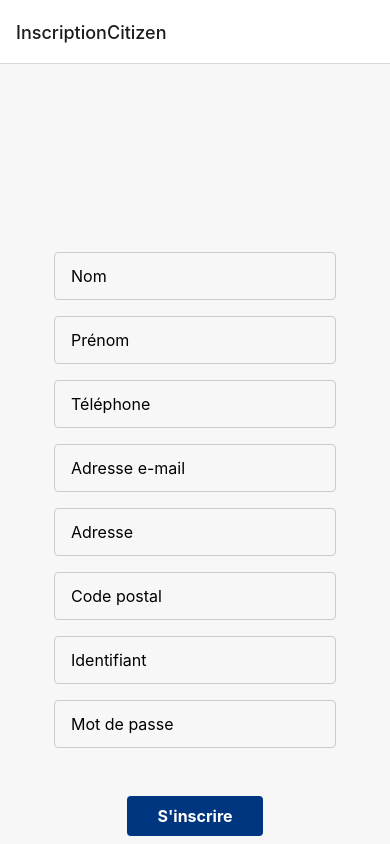
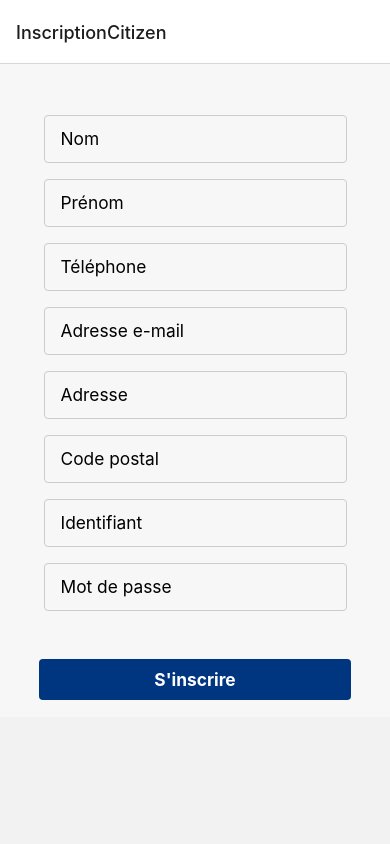
Before and after one commit to Tolza87/ReMobile, a React Native app: screen /InscriptionCitizen in a window 390 px wide. Built offline with nearby package versions, Linux system fonts and the light colour scheme.

Commit message:
ajout restriction

```diff
--- a/App.js
+++ b/App.js
@@ -1,12 +1,9 @@
-import { Text, SafeAreaView, StyleSheet, View } from "react-native";
 import {NavigationContainer} from '@react-navigation/native';
 import {createNativeStackNavigator} from '@react-navigation/native-stack';
-import Page1 from "./components/Page1";
-import InscriptionCitizen from "./components/InscriptionCitizen";
+import InscriptionCitizen from "./components/incription/InscriptionCitizen";
 
 const Stack = createNativeStackNavigator();
 export default function App() {
-
 
   return (
     <NavigationContainer>
--- a/components/InscriptionCitizen.js
+++ b/components/incription/InscriptionCitizen.js
@@ -1,6 +1,5 @@
 import React, { useState } from 'react';
 import {
-  StyleSheet,
   Text,
   View,
   TextInput,
@@ -8,6 +7,8 @@ import {
   KeyboardAvoidingView,
   Platform,
 } from 'react-native';
+
+import { styles } from './inscription_main';
 
 export default function RegistrationScreen() {
   const [name, setName] = useState('');
@@ -17,6 +18,18 @@ export default function RegistrationScreen() {
   const [postalCode, setPostalCode] = useState('');
   const [username, setUsername] = useState('');
   const [password, setPassword] = useState('');
+
+  const formatPhoneNumber = (text) => {
+    const cleanedText = text.replace(/\D/g, '');
+    const formattedText = cleanedText.replace(/(\d{2})(?=\d)/g, '$1 ');
+    const limitedText = formattedText.slice(0, 14);
+    setPhone(limitedText);
+  };
+
+  const validateEmail = (text) => {
+    const emailPattern = /^[^\s@]+@[^\s@]+\.[^\s@]+$/;
+    return emailPattern.test(text);
+  };
 
   const handleRegistration = () => {
     // Handle form submission and API calls here
@@ -47,7 +60,7 @@ export default function RegistrationScreen() {
           style={styles.input}
           id = "firstname"
           placeholder="Prénom"
-          value={''} // You can add state management here
+          value={''}
           onChangeText={text => setName(text)}
         />
       </View>
@@ -55,22 +68,28 @@ export default function RegistrationScreen() {
       <View style={styles.inputContainer}>
         <TextInput
           style={styles.input}
-          id = "phone-number"
           placeholder="Téléphone"
           value={phone}
-          onChangeText={text => setPhone(text)}
+          onChangeText={formatPhoneNumber}
           keyboardType="phone-pad"
+          maxLength={14}
         />
       </View>
 
       <View style={styles.inputContainer}>
         <TextInput
           style={styles.input}
-          id = "mail"
+          id="mail"
           placeholder="Adresse e-mail"
           value={email}
           onChangeText={text => setEmail(text)}
           autoCapitalize="none"
+          keyboardType="email-address"
+          onBlur={() => {
+            if (!validateEmail(email)) {
+              alert("Adresse e-mail invalide");
+            }
+          }}
         />
       </View>
 
@@ -87,21 +106,31 @@ export default function RegistrationScreen() {
       <View style={styles.inputContainer}>
         <TextInput
           style={styles.input}
-          id = "ZIP_code"
+          id="ZIP_code"
           placeholder="Code postal"
           value={postalCode}
-          onChangeText={text => setPostalCode(text)}
+          onChangeText={text => {
+            const filteredText = text.replace(/\D/g, '');
+            if (filteredText.length <= 5) {
+              setPostalCode(filteredText);
+            }
+          }}
           keyboardType="number-pad"
+          maxLength={5}
         />
       </View>
 
       <View style={styles.inputContainer}>
         <TextInput
           style={styles.input}
-          id = "login"
+          id="login"
           placeholder="Identifiant"
           value={username}
-          onChangeText={text => setUsername(text)}
+          onChangeText={text => {
+            const filteredText = text.replace(/[^\w]/g, '');
+
+            setUsername(filteredText);
+          }}
           autoCapitalize="none"
         />
       </View>
@@ -123,54 +152,3 @@ export default function RegistrationScreen() {
     </KeyboardAvoidingView>
   );
 };
-
-const styles = StyleSheet.create({
-    container: {
-      flex: 1,
-      backgroundColor: '#F7F7F7',
-      alignItems: 'center',
-    },
-    headerContainer: {
-      marginBottom: '2%',
-      width: '30%',
-      paddingHorizontal: '6%',
-      paddingVertical: '6%',
-      alignItems: 'center',
-      justifyContent: 'center',
-    },
-    headerTitle: {
-      color: '#FFFFFF',
-      fontSize: 24,
-      fontWeight: 'bold',
-    },
-    formContainer: {
-      width: '100%',
-      paddingHorizontal: 24,
-      marginTop: 32,
-    },
-    inputContainer: {
-      marginBottom: 16,
-    },
-    input: {
-      height: 48,
-      borderWidth: 1,
-      borderColor: '#CCCCCC',
-      borderRadius: 4,
-      paddingHorizontal: 16,
-      fontSize: 16,
-    },
-    button: {
-        marginBottom: '2%',
-        backgroundColor: '#003580',
-        padding: 10,
-        borderRadius: 4,
-        width: '35%',
-        alignItems: 'center',
-        marginTop: 32,
-      },
-    buttonText: {
-      color: '#FFFFFF',
-      fontSize: 16,
-      fontWeight: 'bold',
-    },
-  });
--- /dev/null
+++ b/components/incription/inscription_main.js
@@ -0,0 +1,58 @@
+import { StyleSheet, Dimensions } from 'react-native';
+
+const { width, height } = Dimensions.get('window');
+
+// Fonction d'adaptation pour la taille de police
+const adaptiveFontSize = (size) => {
+  return size * (width / 360); // 360 est la largeur de base utilisée pour le design
+};
+
+export const styles = StyleSheet.create({
+  container: {
+    backgroundColor: '#F7F7F7',
+    alignItems: 'center',
+  },
+  headerContainer: {
+    marginBottom: height * 0.02, // Utilisation de height pour un espacement adaptatif
+    width: '80%', // Ajustement pour une meilleure adaptabilité
+    paddingHorizontal: width * 0.04, // Calcul basé sur la largeur de l'écran
+    paddingVertical: height * 0.02, // Calcul basé sur la hauteur de l'écran
+    alignItems: 'center',
+    justifyContent: 'center',
+  },
+  headerTitle: {
+    color: '#FFFFFF',
+    fontSize: adaptiveFontSize(24), // Utilisation de la fonction d'adaptation
+    fontWeight: 'bold',
+  },
+  formContainer: {
+    width: '100%', // Maintien à 100% pour la largeur complète
+    paddingHorizontal: width * 0.06, // Adaptation basée sur la largeur de l'écran
+    marginTop: 32,
+  },
+  inputContainer: {
+    marginBottom: 16,
+  },
+  input: {
+    height: 48,
+    borderWidth: 1,
+    borderColor: '#CCCCCC',
+    borderRadius: 4,
+    paddingHorizontal: 16,
+    fontSize: adaptiveFontSize(16), // Utilisation de la fonction d'adaptation
+  },
+  button: {
+    marginBottom: height * 0.02, // Utilisation de height pour un espacement adaptatif
+    backgroundColor: '#003580',
+    padding: 10,
+    borderRadius: 4,
+    width: '80%', // Ajustement pour une meilleure adaptabilité
+    alignItems: 'center',
+    marginTop: 32,
+  },
+  buttonText: {
+    color: '#FFFFFF',
+    fontSize: adaptiveFontSize(16), // Utilisation de la fonction d'adaptation
+    fontWeight: 'bold',
+  },
+});
```
Also changed, not shown: components/incription/restrictions.js (added, +21 -0 lines).
